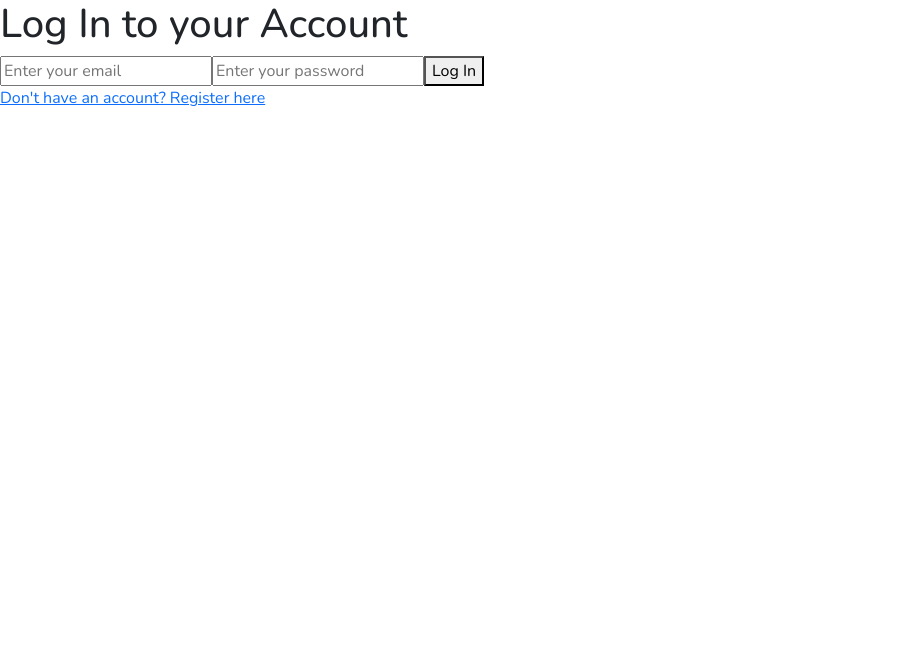
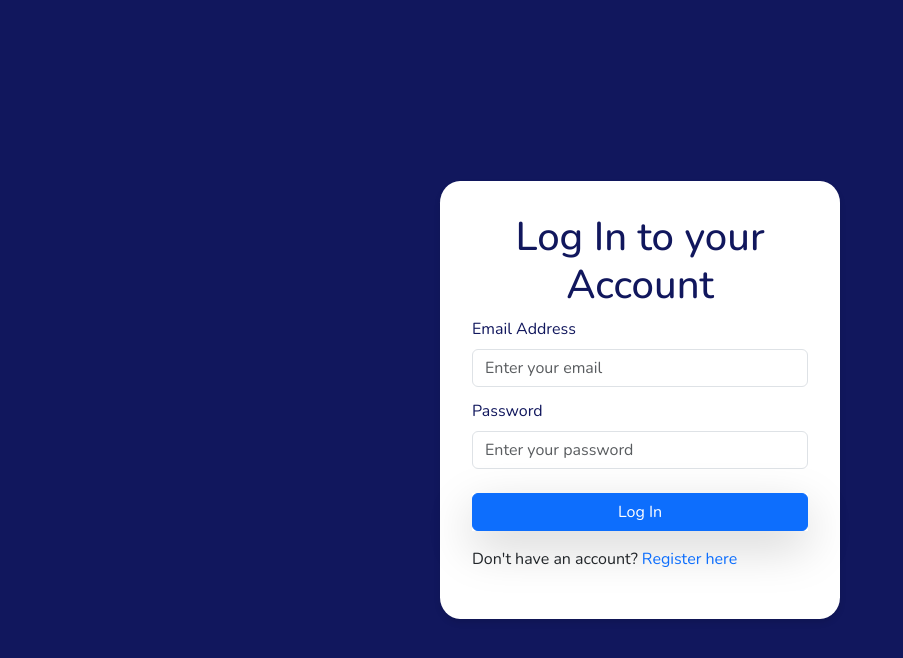
Before and after one commit to KensayS/HealthMonitoringApp, a React (Create React App) app in the folder frontend/: page /login in a window 1280 px wide. Shown: the top 658 px of the page, without its empty margins (0-903 px from the left). Built offline with nearby package versions, Linux system fonts and the light colour scheme; no server answers.

Commit message:
Redesigning Forms

```diff
--- a/frontend/src/pages/Login.js
+++ b/frontend/src/pages/Login.js
@@ -3,6 +3,7 @@ import React, { useState, useEffect } from "react";
 import firebaseConfig from "../firebaseBackend/firebaseConfig";
 import { initializeApp } from "firebase/app";
 import { useNavigate, Link } from "react-router-dom";
+import '../pages/form.css';
 
 const Login = () => {
     const app = initializeApp(firebaseConfig);
@@ -36,26 +37,43 @@ const Login = () => {
     };
 
     return (
-        <div className="sign-in-container">
+        <div className="sign-in-container container-fluid">
+            <div className="content" >
                 <form onSubmit={login}>
+                    <div className="form-title">
                         <h1>Log In to your Account</h1>
+                    </div>
+                    <div className="input-cluster">
+                        <label for="email" className="form-label">Email Address</label>
                         <input
                             type="email"
+                            id="email"
+                            class="form-control"
                             placeholder="Enter your email"
                             value={email}
                             onChange={(e) => setEmail(e.target.value)}
                         ></input>
+                    </div>
+                    <div className="input-cluster">
+                        <label for="password" className="form-label">Password</label>
                         <input
                             type="password"
+                            id="password"
+                            class="form-control"
                             placeholder="Enter your password"
                             value={password}
                             onChange={(e) => setPassword(e.target.value)}
                         ></input>
-                <button type="submit">Log In</button>
+                    </div>
+                    <div className="d-grid gap-2 button-prop shadow-lg">
+                        <button type="submit" className="btn btn-primary" >Log In</button>
+                    </div>
+
                 </form>
                 <p>
-                <Link to="/Register">Don't have an account? Register here</Link>
+                    Don't have an account?<Link to="/Register" className="link-offset-2-hover link-underline link-underline-opacity-0 link-underline-opacity-75-hover"> Register here</Link>
                 </p>
+            </div>
         </div>
     );
 };
--- a/frontend/src/pages/Register.js
+++ b/frontend/src/pages/Register.js
@@ -3,6 +3,7 @@ import { getAuth, onAuthStateChanged, createUserWithEmailAndPassword } from "fir
 import firebaseConfig from "../firebaseBackend/firebaseConfig";
 import { initializeApp } from "firebase/app";
 import { useNavigate, Link } from "react-router-dom";
+import '../pages/form.css';
 
 const Register = () => {
   const app = initializeApp(firebaseConfig);
@@ -37,26 +38,42 @@ const Register = () => {
   };
 
   return (
-    <div className="sign-in-container">
+    <div className="sign-in-container container-fluid">
+      <div className="content" >
         <form onSubmit={registerAccount}>
+          <div className="form-title">
             <h1>Create Account</h1>
+          </div>
+          <div className="input-cluster">
+            <label for="email" className="form-label">Email Address</label>
             <input
               type="email"
+              id="email"
+              class="form-control"
               placeholder="Enter your email"
               value={email}
               onChange={(e) => setEmail(e.target.value)}
             ></input>
+          </div>
+          <div className="input-cluster">
+            <label for="password" className="form-label">Password</label>
             <input
               type="password"
+              id="password"
+              class="form-control"
               placeholder="Enter your password"
               value={password}
               onChange={(e) => setPassword(e.target.value)}
             ></input>
-          <button type="submit">Sign Up</button>
+          </div>
+          <div className="d-grid gap-2 button-prop shadow-lg">
+            <button type="submit" className="btn btn-primary" >Sign Up</button>
+          </div>
         </form>
         <p>
-        Already have an account? <Link to="/Login">Log in here</Link>
+          Already have an account? <Link to="/Login" className="link-offset-2-hover link-underline link-underline-opacity-0 link-underline-opacity-75-hover">Log in here</Link>
         </p>
+      </div>
     </div >
   );
 };
--- /dev/null
+++ b/frontend/src/pages/form.css
@@ -0,0 +1,35 @@
+.form-title {
+    color: #11175D;
+    text-align: center;
+}
+
+.sign-in-container {
+    display: flex;
+    justify-content: center;
+    align-items: center;
+    height: 100vh;
+    background-color: #11175D;
+}
+
+.content {
+    background-color: white;
+    padding: 2rem;
+    border-radius: 5%;
+    width: 100%;
+    max-width: 400px;
+    box-shadow: 0 4px 6px rgba(0, 0, 0, 0.1);
+}
+
+label {
+    color: #11175D;
+}
+
+.input-cluster {
+    margin-top: 0.5rem;
+    margin-bottom: 0.7rem;
+}
+
+.button-prop {
+    margin-top: 1.5rem;
+    margin-bottom: 1rem;
+}
```
Lines whose indentation alone changed are shown as unchanged.
